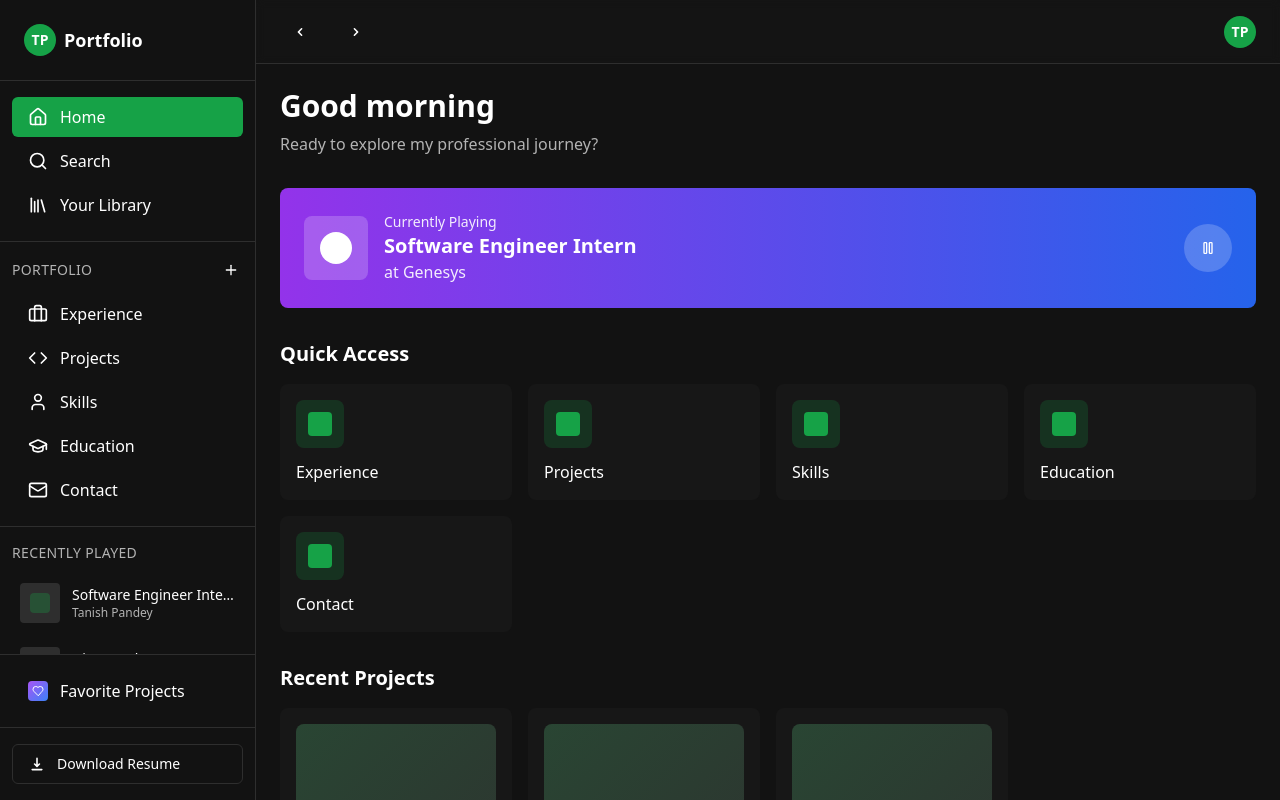
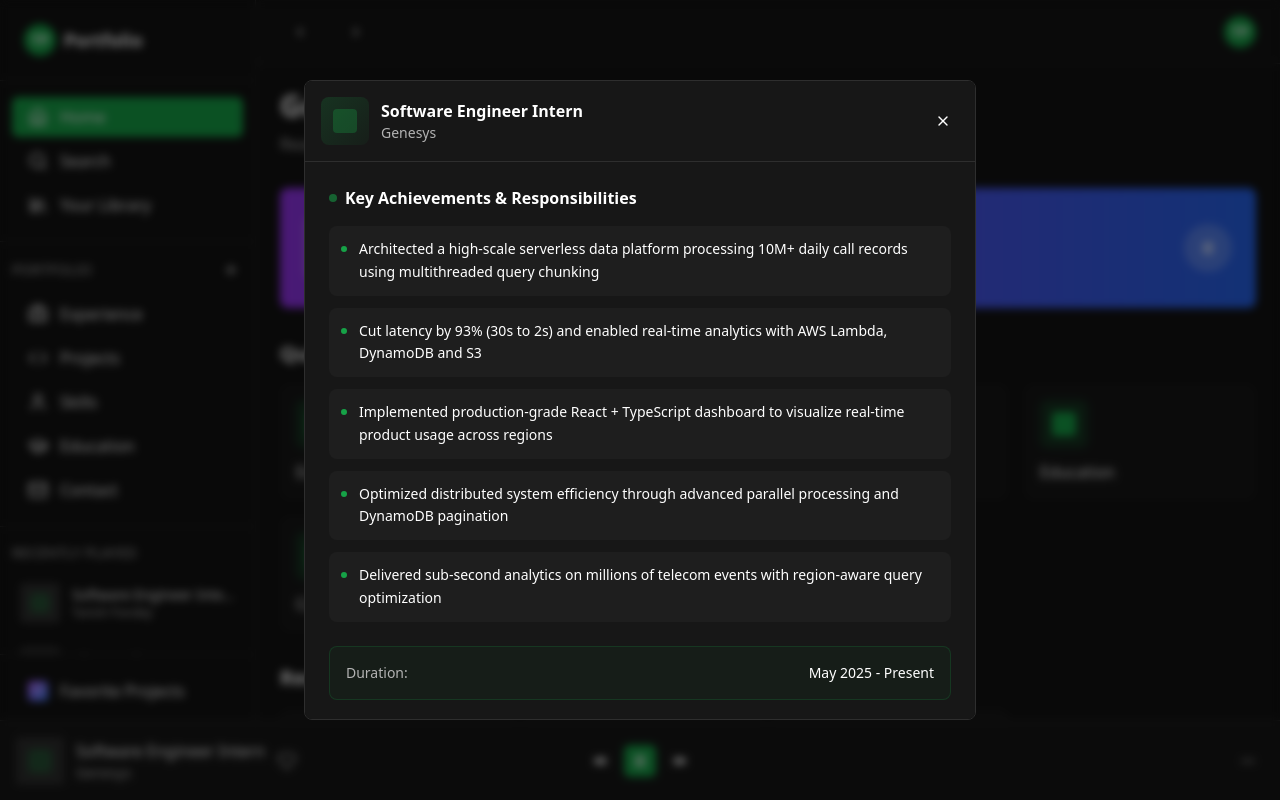
Before and after one commit to Tanishpandey/digital-desktop-persona, a React (Vite) app: page / in a window 1280 px wide. Both pictures are taken after a click on the button 1208 px from the left and 248 px from the top of the page. Built offline with nearby package versions, Linux system fonts and the light colour scheme.

Commit message:
Add play button animation
Implement animation for the play button that opens an overlay highlighting bullet points on interaction.

```diff
--- a/src/components/SpotifyPortfolio.tsx
+++ b/src/components/SpotifyPortfolio.tsx
@@ -1,5 +1,5 @@
 import React, { useState } from 'react';
-import { Play, Pause, Heart, MoreHorizontal, Clock, Calendar, MapPin, Mail, ExternalLink } from 'lucide-react';
+import { Play, Pause, Heart, MoreHorizontal, Clock, Calendar, MapPin, Mail, ExternalLink, X } from 'lucide-react';
 import { Button } from '@/components/ui/button';
 import { Progress } from '@/components/ui/progress';
 import SpotifySidebar from './spotify/SpotifySidebar';
@@ -13,12 +13,23 @@ interface Track {
   image: string;
   description?: string;
   isLiked?: boolean;
+  bullets?: string[];
+}
+
+interface Project {
+  id: string;
+  name: string;
+  description: string;
+  image: string;
+  tech: string;
+  bullets?: string[];
 }
 
 const SpotifyPortfolio = () => {
   const [currentView, setCurrentView] = useState('home');
   const [isPlaying, setIsPlaying] = useState(false);
   const [currentTrack, setCurrentTrack] = useState<Track | null>(null);
+  const [overlayData, setOverlayData] = useState<{ track: Track | Project; type: 'experience' | 'project' } | null>(null);
 
   // Experience as tracks
   const experienceTracks: Track[] = [
@@ -30,7 +41,14 @@ const SpotifyPortfolio = () => {
       duration: '8m+',
       image: '/placeholder.svg',
       description: 'Architected high-scale serverless data platform processing 10M+ daily call records, cutting latency by 93% (30s to 2s) using AWS Lambda, DynamoDB and S3.',
-      isLiked: true
+      isLiked: true,
+      bullets: [
+        'Architected a high-scale serverless data platform processing 10M+ daily call records using multithreaded query chunking',
+        'Cut latency by 93% (30s to 2s) and enabled real-time analytics with AWS Lambda, DynamoDB and S3',
+        'Implemented production-grade React + TypeScript dashboard to visualize real-time product usage across regions',
+        'Optimized distributed system efficiency through advanced parallel processing and DynamoDB pagination',
+        'Delivered sub-second analytics on millions of telecom events with region-aware query optimization'
+      ]
     },
     {
       id: '2',
@@ -40,7 +58,14 @@ const SpotifyPortfolio = () => {
       duration: '6m+',
       image: '/placeholder.svg',
       description: 'Collaborated with Bloomberg engineers to tackle complex algorithmic problems, improving code efficiency and readability through iterative feedback.',
-      isLiked: true
+      isLiked: true,
+      bullets: [
+        'Collaborated closely with Bloomberg engineers and mentors to tackle complex algorithmic problems',
+        'Improved both efficiency and readability of code through iterative feedback',
+        'Incorporated expert feedback to architect clean, scalable solutions',
+        'Worked within a fast-paced, mentorship-driven environment',
+        'Developed advanced problem-solving skills with industry professionals'
+      ]
     },
     {
       id: '3',
@@ -50,7 +75,15 @@ const SpotifyPortfolio = () => {
       duration: '4m',
       image: '/placeholder.svg',
       description: 'Automated end-to-end CI/CD testing pipeline for satellite messaging systems, reducing manual QA by 90% (400+ hours/year).',
-      isLiked: true
+      isLiked: true,
+      bullets: [
+        'Automated end-to-end CI/CD testing pipeline for satellite messaging systems',
+        'Reduced manual QA by 90% (400+ hours/year) and improved testing efficiency',
+        'Simulated message sending on 50+ devices using Python threading',
+        'Implemented 200+ test cases, boosting coverage and database reliability',
+        'Engineered unit tests for MongoDB, PostgreSQL, MySQL, and C++ ground station databases',
+        'Cut data retrieval errors by 45% using Google Test Suite'
+      ]
     },
     {
       id: '4',
@@ -60,32 +93,57 @@ const SpotifyPortfolio = () => {
       duration: '11m',
       image: '/placeholder.svg',
       description: 'Developed Python-based Glassdoor web scraper extracting 5,000+ company reviews, contributing to 80% improvement in predictive model accuracy.',
-      isLiked: false
+      isLiked: false,
+      bullets: [
+        'Extracted over 5,000 company reviews by developing a Python-based Glassdoor web scraper',
+        'Enhanced data availability for analysis in collaboration with professor',
+        'Contributed to an 80% improvement in accuracy of predictive models',
+        'Developed web scraper that gathered weather data from 100+ locations',
+        'Used Selenium and Beautiful Soup for efficient data extraction'
+      ]
     }
   ];
 
   // Projects as albums
-  const projects = [
+  const projects: Project[] = [
     {
       id: '1',
       name: 'DisasterAlert',
       description: 'Tailored AI Alerts',
       image: '/placeholder.svg',
-      tech: 'TypeScript • Node.js • MongoDB • AI'
+      tech: 'TypeScript • Node.js • MongoDB • AI',
+      bullets: [
+        'Built scalable REST APIs to integrate generative AI algorithms for real-time disaster alert classification',
+        'Enhanced MongoDB queries to handle large datasets with system reliability under high traffic',
+        'Integrated real-time updates to improve system efficiency and user interaction',
+        'Focused on cloud-native technologies aligning with modern deployment practices'
+      ]
     },
     {
       id: '2',
       name: 'ReservePlate',
       description: 'Food Redistribution Platform',
       image: '/placeholder.svg',
-      tech: 'React • Node.js • MongoDB • JavaScript'
+      tech: 'React • Node.js • MongoDB • JavaScript',
+      bullets: [
+        'Built user-friendly platform for food redistribution with React-based front-end interfaces',
+        'Developed robust backend APIs using Node.js for seamless data management',
+        'Designed geolocation-based filtering for users to discover nearby food offers in real time',
+        'Improved scalability and reliability through modern React workflows and MongoDB optimizations'
+      ]
     },
     {
       id: '3',
       name: 'Spotify Portfolio',
       description: 'Interactive resume website',
       image: '/placeholder.svg',
-      tech: 'React • TypeScript • Tailwind CSS'
+      tech: 'React • TypeScript • Tailwind CSS',
+      bullets: [
+        'Created modern, interactive resume website mimicking Spotify\'s design and UX',
+        'Implemented dark theme with responsive design and smooth animations',
+        'Built reusable components with TypeScript for type safety and maintainability',
+        'Used Tailwind CSS for consistent design system and beautiful styling'
+      ]
     }
   ];
 
@@ -109,13 +167,20 @@ const SpotifyPortfolio = () => {
     { name: 'CI/CD', proficiency: 78, category: 'DevOps' }
   ];
 
-  const handlePlay = (track?: Track) => {
+  const handlePlay = (track?: Track, item?: Project) => {
     if (track) {
       setCurrentTrack(track);
       setIsPlaying(true);
+      setOverlayData({ track, type: 'experience' });
+    } else if (item) {
+      setOverlayData({ track: item, type: 'project' });
     } else {
       setIsPlaying(!isPlaying);
     }
+  };
+
+  const closeOverlay = () => {
+    setOverlayData(null);
   };
 
   const renderHome = () => (
@@ -142,8 +207,8 @@ const SpotifyPortfolio = () => {
             </div>
           </div>
           <Button
-            onClick={() => handlePlay()}
-            className="play-button bg-white/20 hover:bg-white/30 text-white border-0 w-12 h-12 rounded-full p-0"
+            onClick={() => handlePlay(experienceTracks[0])}
+            className="play-button bg-white/20 hover:bg-white/30 text-white border-0 w-12 h-12 rounded-full p-0 transition-all duration-200 hover:scale-110"
           >
             {isPlaying ? <Pause className="w-5 h-5" /> : <Play className="w-5 h-5 ml-0.5" />}
           </Button>
@@ -186,7 +251,10 @@ const SpotifyPortfolio = () => {
                   <div className="w-12 h-12 bg-primary/30 rounded"></div>
                 </div>
                 <div className="play-overlay absolute bottom-2 right-2">
-                  <Button className="play-button w-12 h-12 rounded-full p-0">
+                  <Button
+                    onClick={() => handlePlay(undefined, project)}
+                    className="play-button w-12 h-12 rounded-full p-0 transition-all duration-200 hover:scale-110"
+                  >
                     <Play className="w-5 h-5 ml-0.5" />
                   </Button>
                 </div>
@@ -229,7 +297,7 @@ const SpotifyPortfolio = () => {
             <div className="flex items-center gap-3">
               <Button
                 onClick={() => handlePlay(track)}
-                className="play-button opacity-0 group-hover:opacity-100 w-10 h-10 rounded-full p-0"
+                className="play-button opacity-0 group-hover:opacity-100 w-10 h-10 rounded-full p-0 transition-all duration-200 hover:scale-110"
               >
                 {currentTrack?.id === track.id && isPlaying ?
                   <Pause className="w-4 h-4" /> :
@@ -278,7 +346,10 @@ const SpotifyPortfolio = () => {
                 <div className="w-16 h-16 bg-primary/30 rounded"></div>
               </div>
               <div className="play-overlay absolute bottom-4 right-4">
-                <Button className="play-button w-12 h-12 rounded-full p-0 shadow-lg">
+                <Button
+                  onClick={() => handlePlay(undefined, project)}
+                  className="play-button w-12 h-12 rounded-full p-0 shadow-lg transition-all duration-200 hover:scale-110"
+                >
                   <Play className="w-5 h-5 ml-0.5" />
                 </Button>
               </div>
@@ -560,6 +631,81 @@ const SpotifyPortfolio = () => {
           </div>
         </div>
       )}
+
+      {/* Details Overlay */}
+      {overlayData && (
+        <div className="fixed inset-0 bg-black/50 backdrop-blur-sm flex items-center justify-center p-4 z-50 animate-fade-in">
+          <div className="bg-card border rounded-lg max-w-2xl w-full max-h-[80vh] overflow-auto animate-scale-in">
+            <div className="sticky top-0 bg-card border-b p-4 flex items-center justify-between">
+              <div className="flex items-center gap-3">
+                <div className="w-12 h-12 bg-gradient-to-br from-primary/20 to-primary/5 rounded-lg flex items-center justify-center">
+                  <div className="w-6 h-6 bg-primary/30 rounded"></div>
+                </div>
+                <div>
+                  <h3 className="font-semibold">
+                    {overlayData.type === 'experience' ?
+                      (overlayData.track as Track).title :
+                      (overlayData.track as Project).name
+                    }
+                  </h3>
+                  <p className="text-sm text-muted-foreground">
+                    {overlayData.type === 'experience' ?
+                      (overlayData.track as Track).artist :
+                      (overlayData.track as Project).description
+                    }
+                  </p>
+                </div>
+              </div>
+              <Button
+                variant="ghost"
+                size="sm"
+                onClick={closeOverlay}
+                className="w-8 h-8 p-0 hover:bg-destructive/10"
+              >
+                <X className="w-4 h-4" />
+              </Button>
+            </div>
+
+            <div className="p-6">
+              <h4 className="font-semibold mb-4 flex items-center gap-2">
+                <div className="w-2 h-2 bg-primary rounded-full animate-pulse"></div>
+                Key Achievements & Responsibilities
+              </h4>
+
+              <div className="space-y-3">
+                {overlayData.track.bullets?.map((bullet, index) => (
+                  <div
+                    key={index}
+                    className="flex items-start gap-3 p-3 rounded-lg bg-muted/30 hover:bg-muted/50 transition-colors duration-200"
+                    style={{ animationDelay: `${index * 100}ms` }}
+                  >
+                    <div className="w-1.5 h-1.5 bg-primary rounded-full mt-2 flex-shrink-0"></div>
+                    <span className="text-sm leading-relaxed">{bullet}</span>
+                  </div>
+                ))}
+              </div>
+
+              {overlayData.type === 'experience' && (
+                <div className="mt-6 p-4 bg-primary/5 rounded-lg border border-primary/20">
+                  <div className="flex items-center justify-between text-sm">
+                    <span className="text-muted-foreground">Duration:</span>
+                    <span className="font-medium">{(overlayData.track as Track).album}</span>
+                  </div>
+                </div>
+              )}
+
+              {overlayData.type === 'project' && (
+                <div className="mt-6 p-4 bg-primary/5 rounded-lg border border-primary/20">
+                  <div className="flex items-center justify-between text-sm">
+                    <span className="text-muted-foreground">Tech Stack:</span>
+                    <span className="font-medium">{(overlayData.track as Project).tech}</span>
+                  </div>
+                </div>
+              )}
+            </div>
+          </div>
+        </div>
+      )}
     </div>
   );
 };
```
